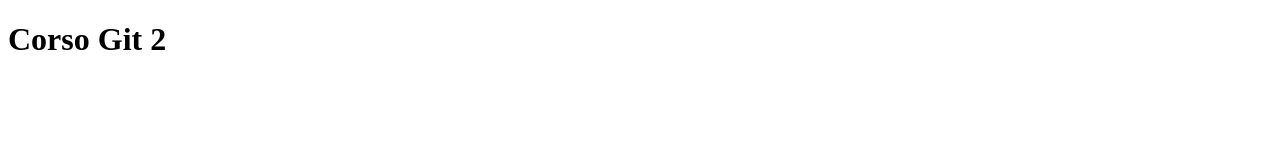
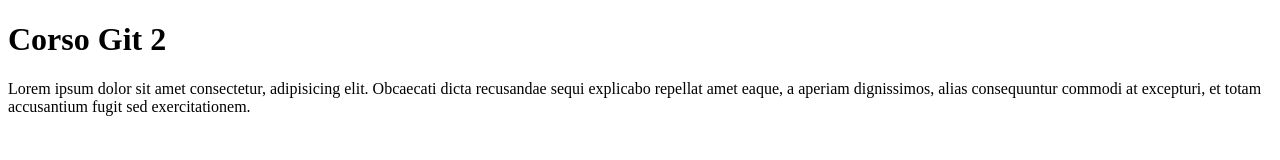
Before and after one commit to iltawa/sito-web, a plain HTML site: page index.html in a window 1280 px wide. Drawn offline with Linux system fonts and the light colour scheme.

Commit message:
aggiunto testo in index

```diff
--- a/index.html
+++ b/index.html
@@ -1,14 +1,19 @@
 <!DOCTYPE html>
 <html lang="en">
+
 <head>
     <meta charset="UTF-8">
     <meta http-equiv="X-UA-Compatible" content="IE=edge">
     <meta name="viewport" content="width=device-width, initial-scale=1.0">
     <title>Corso Git</title>
 </head>
+
 <body>
     <h1>Corso Git 2</h1>
-
+    <p>Lorem ipsum dolor sit amet consectetur, adipisicing elit. Obcaecati dicta recusandae sequi explicabo repellat
+        amet eaque, a aperiam dignissimos, alias consequuntur commodi at excepturi, et totam accusantium fugit sed
+        exercitationem.</p>
 
 </body>
+
 </html>
```
